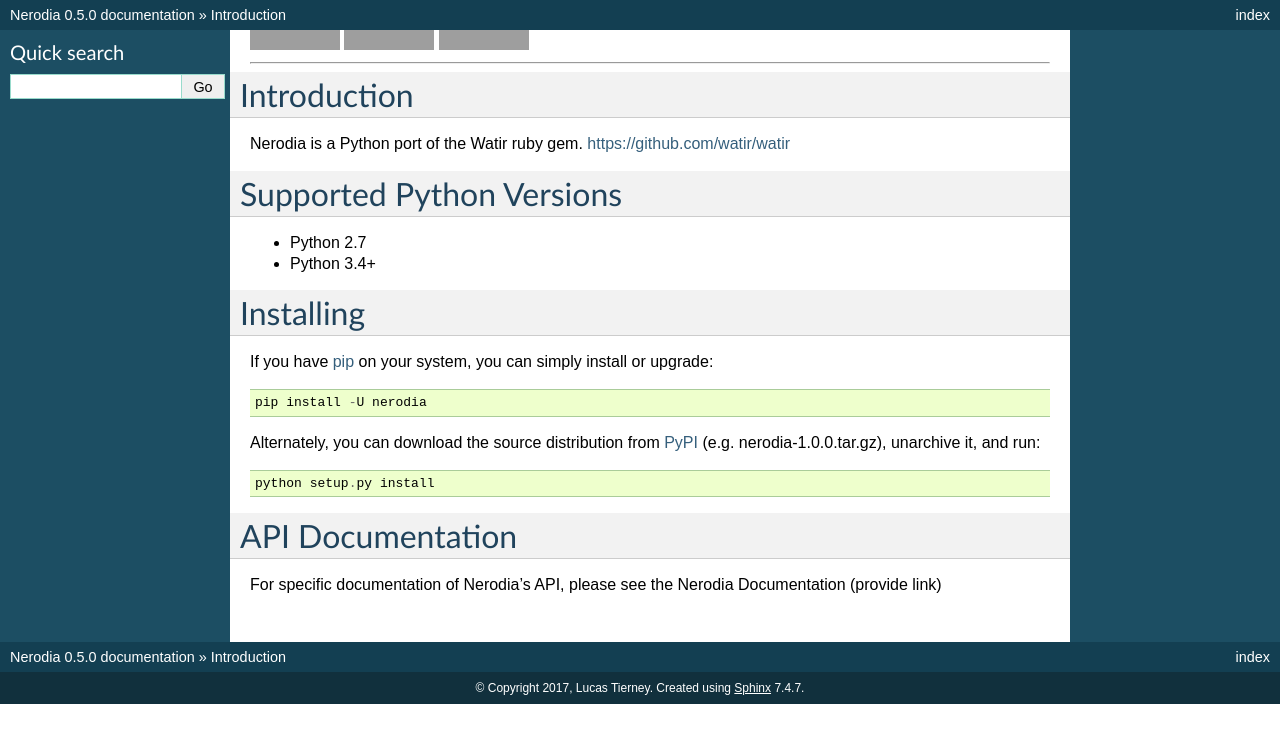
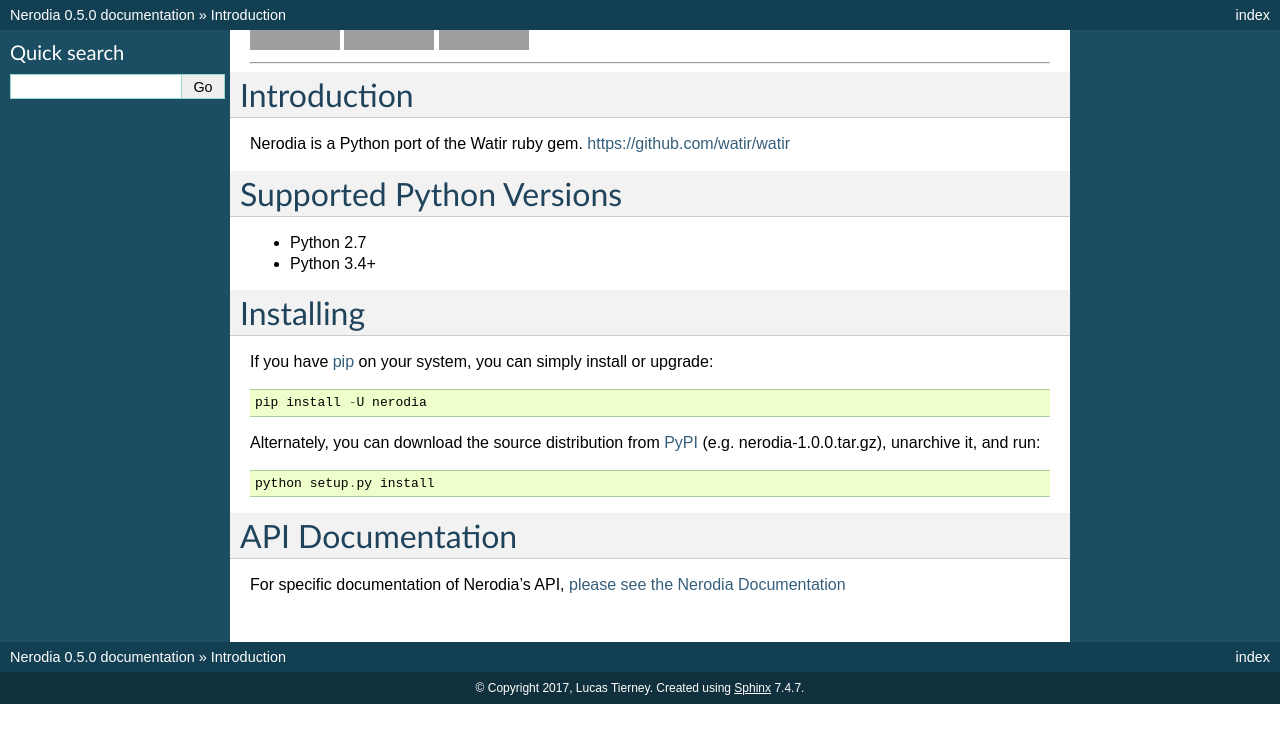
Before and after one commit to watir/nerodia, a Sphinx documentation site: the page built from docs/source/index.rst, in a window 1280 px wide. Shown: the top 743 px of the page. Built offline with Sphinx 7.4.7, drawn with Linux system fonts in a browser that asks for light colours; grey boxes are pictures that could not be loaded.

Commit message:
link to API from index

```diff
--- a/docs/source/api.rst
+++ b/docs/source/api.rst
@@ -1,4 +1,4 @@
-:orphan:
+.. _api-documentation:
 
 ======================
 Nerodia API Documentation
--- a/docs/source/index.rst
+++ b/docs/source/index.rst
@@ -33,4 +33,4 @@
 API Documentation
 =================
 
-For specific documentation of Nerodia's API, please see the Nerodia Documentation (provide link)
+For specific documentation of Nerodia's API, :ref:`please see the Nerodia Documentation <api-documentation>`
```
